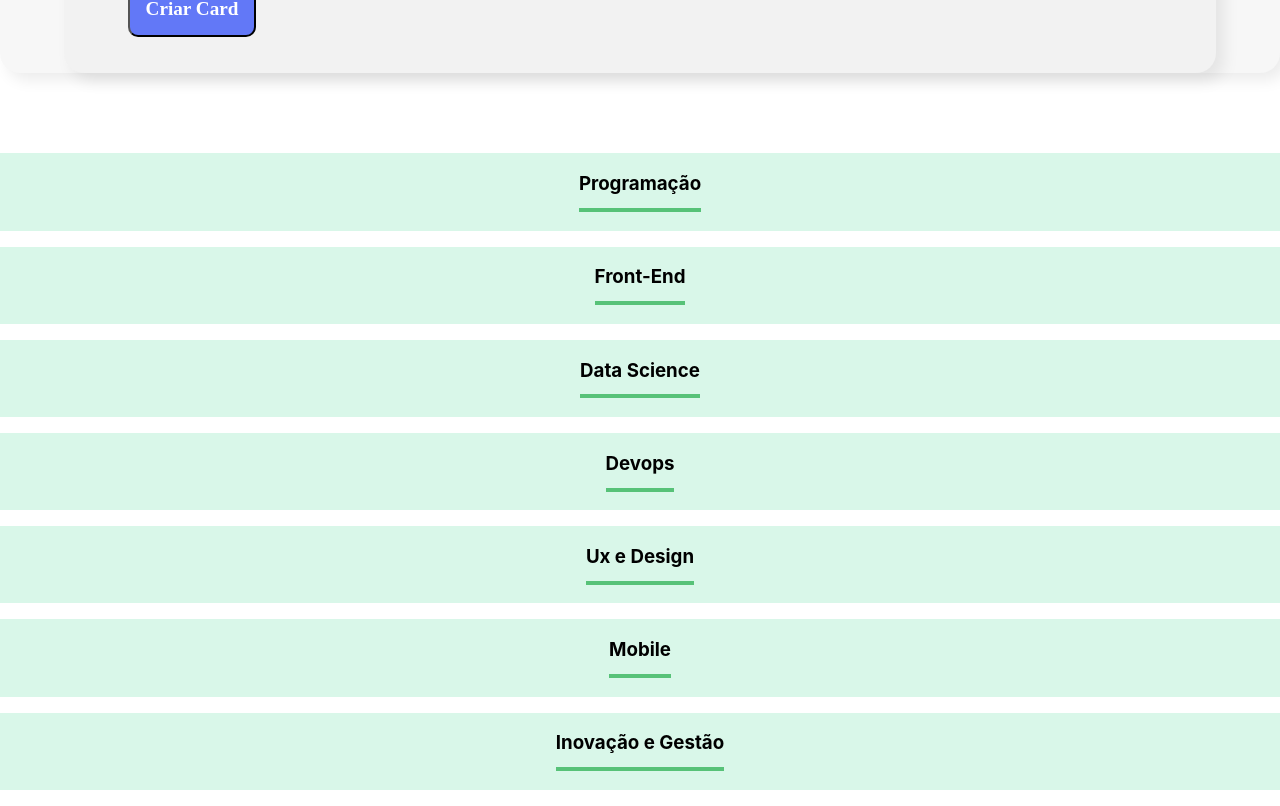
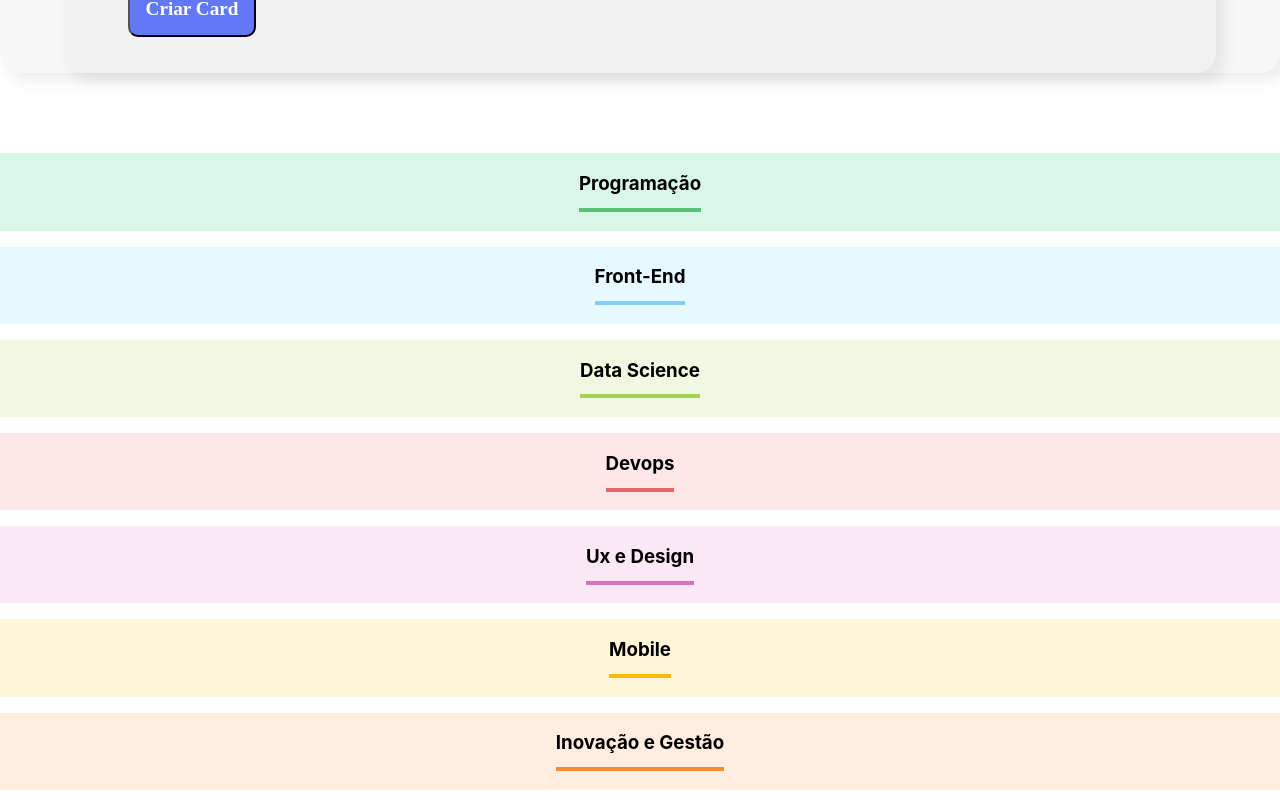
Before and after one commit to qwertSE/Intro-ao-React, a React (Create React App) app in the folder organo/: page / in a window 1280 px wide. Shown: the part 1258-2064 px from the top of the page. Built offline with nearby package versions, Linux system fonts and the light colour scheme; the HTML template or start-up script is replaced by a standard one.

Commit message:
Feat - construção da lista de equipes usando a função Map

```diff
--- a/organo/src/App.js
+++ b/organo/src/App.js
@@ -12,10 +12,47 @@
 "Ux e Design",
 "Mobile",
 "Inovação e Gestão",
-
 */
 
 function App() {
+  const times = [
+    {
+      nome: "Programação",
+      corPrimaria: "#57C278",
+      corSecundaria: "#D9F7E9"
+    },
+    {
+      nome: "Front-End",
+      corPrimaria: "#82CFFA",
+      corSecundaria: "#E8F8FF"
+    },
+    {
+      nome: "Data Science",
+      corPrimaria: "#A6D157",
+      corSecundaria: "#F0F8E2"
+    },
+    {
+      nome: "Devops",
+      corPrimaria: "#E06B69",
+      corSecundaria: "#FDE7E8"
+    },
+    {
+      nome: "Ux e Design",
+      corPrimaria: "#DB6EBF",
+      corSecundaria: "#FAE9F5"
+    },
+    {
+      nome: "Mobile",
+      corPrimaria: "#FFBA05",
+      corSecundaria: "#FFF5D9"
+    },
+    {
+      nome: "Inovação e Gestão",
+      corPrimaria: "#FF8A29",
+      corSecundaria: "#FFEEDF"
+    }
+  ];
+
   const [cards, setCard] = useState([]);
 
   const cadastro = (novoCard) => {
@@ -28,13 +65,7 @@
     <div className="App">
       <Banner />
       <Formulario novoCard={(novoCard) => cadastro(novoCard)} />
-      <Team name="Programação" />
-      <Team name="Front-End" />
-      <Team name="Data Science" />
-      <Team name="Devops" />
-      <Team name="Ux e Design" />
-      <Team name="Mobile" />
-      <Team name="Inovação e Gestão" />
+      {times.map(time => (<Team name={time.nome} corPrimaria={time.corPrimaria} corSecundaria={time.corSecundaria}/>))}
     </div>
   );
 }
--- a/organo/src/componentes/Team/index.js
+++ b/organo/src/componentes/Team/index.js
@@ -2,8 +2,8 @@
 
 const Team = (props) => {
     return (
-        <section className="team">
-            <h3>{props.name}</h3>
+        <section className="team" style={{backgroundColor: props.corSecundaria}}>
+            <h3 style={{borderColor: props.corPrimaria}}>{props.name}</h3>
         </section>
     )
 };
--- a/organo/src/componentes/Team/team.css
+++ b/organo/src/componentes/Team/team.css
@@ -1,6 +1,5 @@
 .team {
   text-align: center;
-  background-color: #d9f7e9;
 
 
   /* Somente para diferenciar 'temporario' */
@@ -9,7 +8,7 @@
 
 .team h3 {
   display: inline-block;
-  border-bottom: 4px solid #57c278;
+  border-bottom: 4px solid;
 
   padding-bottom: 0.8rem;
 }
```
Lines whose indentation alone changed are shown as unchanged.
